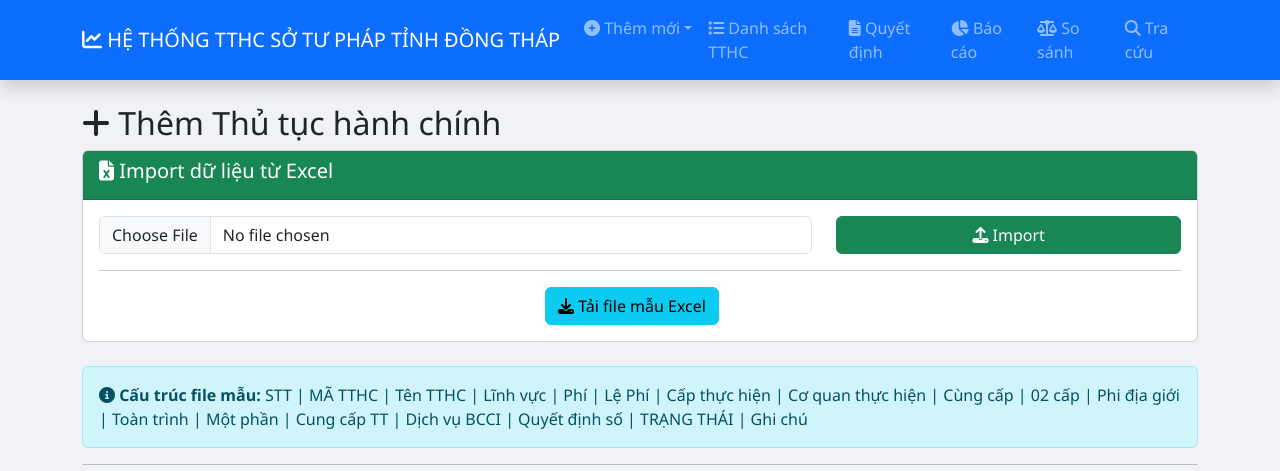
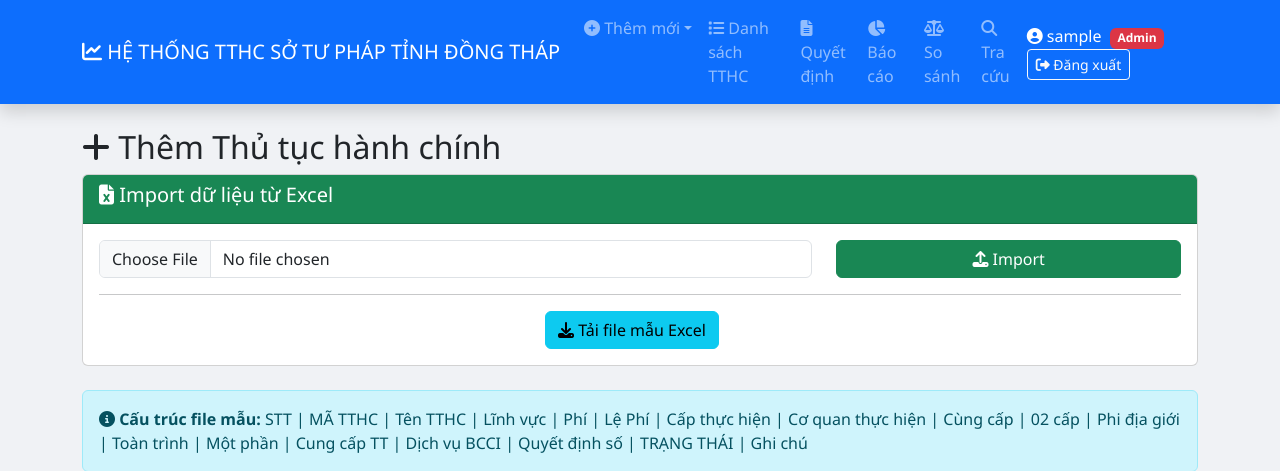
Before and after one commit to sotuphap-stpdt/quan-ly-tthc, a Flask app: page /tthc/them in a window 1280 px wide. Shown: the top 471 px of the page. Run offline with Flask 3, Linux system fonts and the light colour scheme; the visitor is signed in with stand-in values (Sample User, id 1); data that the repository does not hold is empty.

Commit message:
Update tthc_form.html

```diff
--- a/templates/tthc_form.html
+++ b/templates/tthc_form.html
@@ -13,7 +13,7 @@
         .checkbox-group { display: flex; gap: 20px; flex-wrap: wrap; }
         .loading-overlay { position: fixed; top: 0; left: 0; width: 100%; height: 100%; background: rgba(0,0,0,0.5); display: none; justify-content: center; align-items: center; z-index: 9999; }
         .loading-spinner { background: white; padding: 30px; border-radius: 10px; text-align: center; }
-        .footer { background: linear-gradient(135deg, #1e3c72 0%, #2a5298 100%); color: white; padding: 25px 0 20px; margin-top: 30px; }
+        .footer { background: linear-gradient(135deg, #1e3c72 0%, #2a5298 100%); color: white; padding: 25px 0 20px; margin-top: 30px; width: 100%; }
         .footer .footer-info { text-align: center; }
         .footer .footer-info p { margin-bottom: 8px; font-size: 0.9rem; }
         .footer .footer-info i { width: 25px; margin-right: 8px; opacity: 0.8; }
@@ -36,6 +36,9 @@
                     <ul class="dropdown-menu">
                         <li><a class="dropdown-item" href="/tthc/them"><i class="fas fa-folder-plus"></i> Thêm TTHC</a></li>
                         <li><a class="dropdown-item" href="/quyet_dinh/them"><i class="fas fa-gavel"></i> Thêm Quyết định</a></li>
+                        {% if role == 'admin' %}
+                        <li><a class="dropdown-item" href="/users"><i class="fas fa-users"></i> Quản lý người dùng</a></li>
+                        {% endif %}
                     </ul>
                 </li>
                 <li class="nav-item"><a class="nav-link" href="/tthc"><i class="fas fa-list"></i> Danh sách TTHC</a></li>
@@ -44,6 +47,10 @@
                 <li class="nav-item"><a class="nav-link" href="/so_sanh_quyet_dinh"><i class="fas fa-balance-scale"></i> So sánh</a></li>
                 <li class="nav-item"><a class="nav-link" href="/tim_kiem"><i class="fas fa-search"></i> Tra cứu</a></li>
             </ul>
+        </div>
+        <div class="ms-auto">
+            <span class="text-white me-3"><i class="fas fa-user-circle"></i> {{ username }} {% if role == 'admin' %}<span class="badge bg-danger ms-1">Admin</span>{% endif %}</span>
+            <a href="/logout" class="btn btn-outline-light btn-sm"><i class="fas fa-sign-out-alt"></i> Đăng xuất</a>
         </div>
     </div>
 </nav>
```
